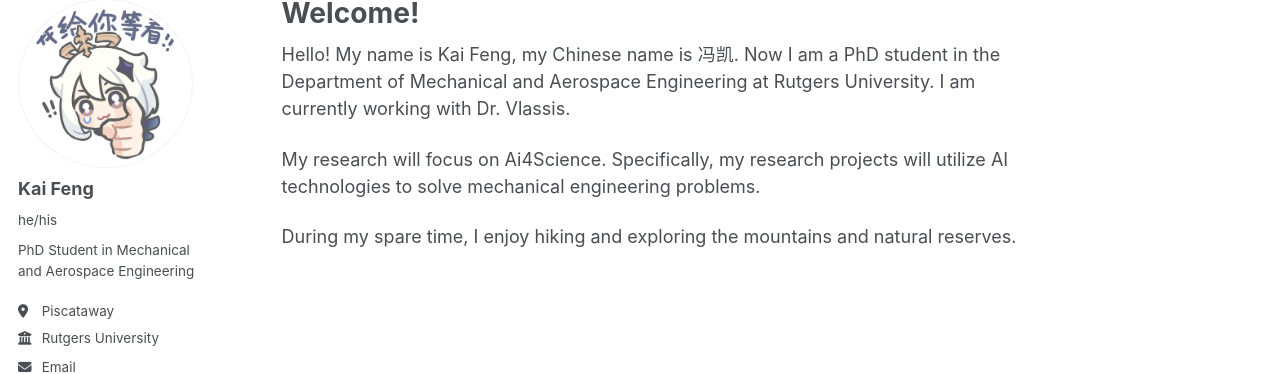
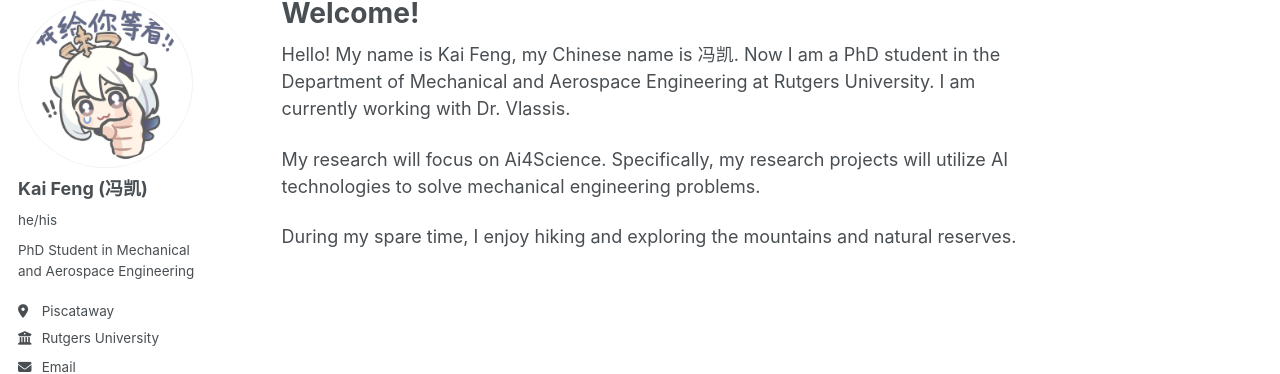
Before and after one commit to kf600/kf600.github.io, a Jekyll site: the page built from _pages/about_bak123123.md, in a window 1280 px wide. Shown: the part 100-474 px from the top of the page. Built offline with Jekyll 4.4.1, drawn with Linux system fonts in a browser that asks for light colours; a script that is not in the unit is left out.

Commit message:
Update author name to include Chinese characters

```diff
--- a/_config.yml
+++ b/_config.yml
@@ -24,7 +24,7 @@ baseurl                  : "" # the subpath of your site, e.g. "/blog"
 author:
   # Biographic information
   avatar           : "img.jpg"
-  name             : "Kai Feng"
+  name             : "Kai Feng (冯凯)"
   pronouns         : "he/his"
   bio              : "PhD Student in Mechanical and Aerospace Engineering"
   location         : "Piscataway"
```
